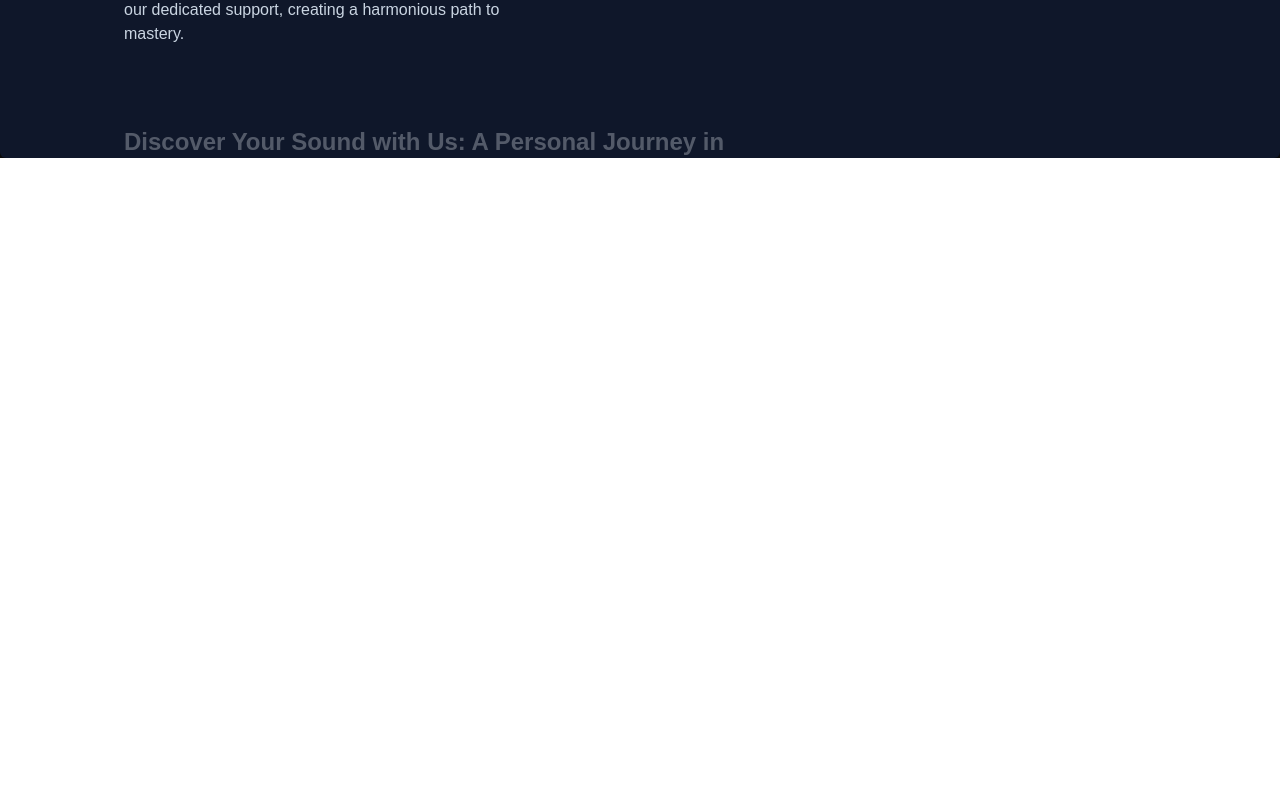
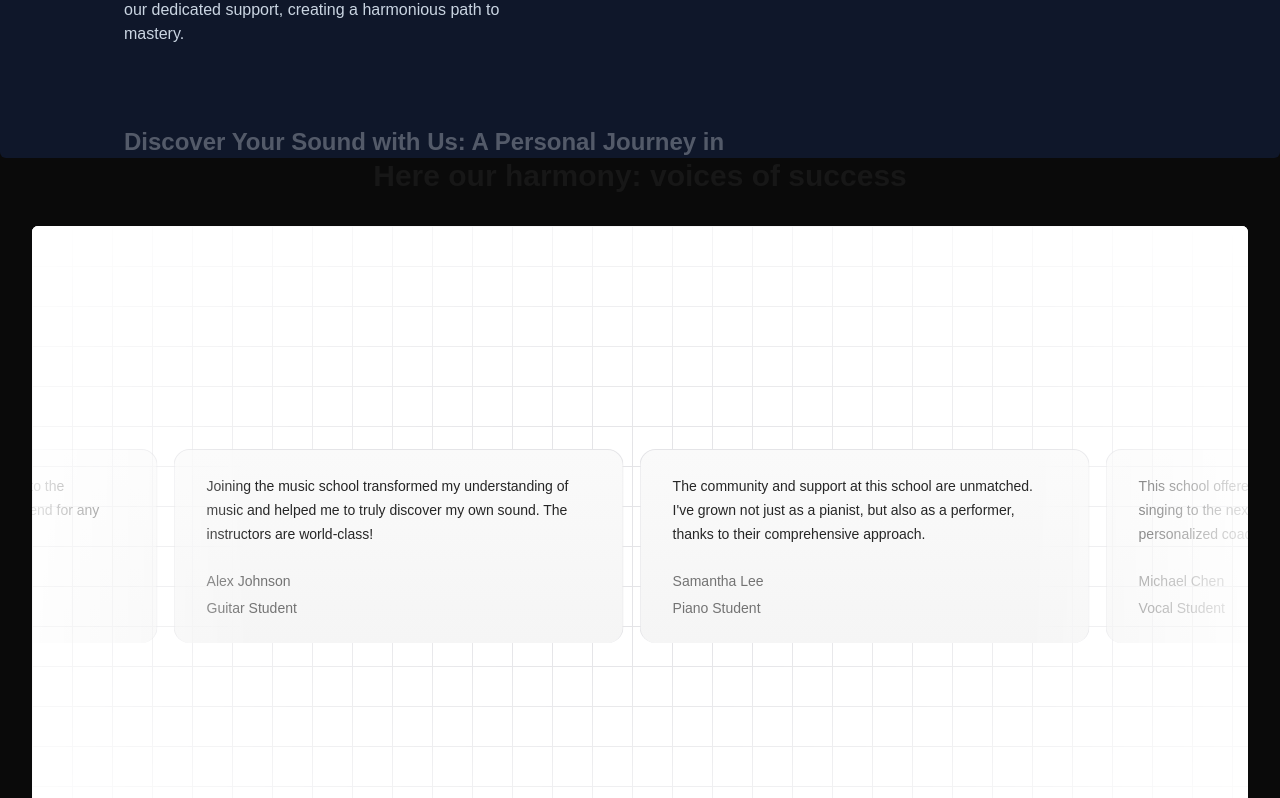
Before and after one commit to vishalsaw28/learnMusic, a Next.js app: page / in a window 1280 px wide. Shown: the part 1766-2564 px from the top of the page. Before the commit the page ends 1924 px from the top, so only its background shows below. Built offline with nearby package versions, Linux system fonts and the light colour scheme.

Commit message:
added the infinite moving card and later integrated grid background directly into the testimonial card

```diff
--- a/src/app/globals.css
+++ b/src/app/globals.css
@@ -11,6 +11,8 @@
   --font-sans: var(--font-geist-sans);
   --font-mono: var(--font-geist-mono);
   --animate-spotlight: spotlight 2s ease 0.75s 1 forwards;
+  --animate-scroll: scroll var(--animation-duration, 40s)
+    var(--animation-direction, forwards) linear infinite;
 }
 
 @keyframes spotlight {
@@ -21,6 +23,11 @@
   100% {
     opacity: 1;
     transform: translate(-50%, -40%) scale(1);
+  }
+}
+@keyframes scroll {
+  to {
+    transform: translate(calc(-50% - 0.5rem));
   }
 }
 
--- a/src/app/page.tsx
+++ b/src/app/page.tsx
@@ -1,6 +1,8 @@
 import FeaturedCourses from "@/components/FeaturedCourses";
+import { GridBackgroundDemo } from "@/components/GridBackground";
 import HeroSection from "@/components/HeroSection";
 import StickyScrollRevel from "@/components/StickyScrollRevel";
+import MusicSchoolTestimonialCards from "@/components/TestimonialCards";
 import Image from "next/image";
 
 export default function Home() {
@@ -9,6 +11,7 @@
       <HeroSection />
       <FeaturedCourses />
       <StickyScrollRevel />
+      <MusicSchoolTestimonialCards />
     </main>
   );
 }
--- /dev/null
+++ b/src/components/GridBackground.tsx
@@ -0,0 +1,20 @@
+import { cn } from "@/lib/utils";
+import React from "react";
+
+export function GridBackgroundDemo() {
+  return (
+    <>
+      <div
+        className={cn(
+          "absolute inset-0 z-0",
+          "[background-size:40px_40px]",
+          "[background-image:linear-gradient(to_right,#e4e4e7_1px,transparent_1px),linear-gradient(to_bottom,#e4e4e7_1px,transparent_1px)]",
+          "dark:[background-image:linear-gradient(to_right,#262626_1px,transparent_1px),linear-gradient(to_bottom,#262626_1px,transparent_1px)]"
+        )}
+      />
+      <div className="pointer-events-none absolute inset-0 z-0 bg-white [mask-image:radial-gradient(ellipse_at_center,transparent_20%,black)] dark:bg-black" />
+    </>
+  );
+}
+
+export default GridBackgroundDemo;
--- /dev/null
+++ b/src/components/TestimonialCards.tsx
@@ -0,0 +1,65 @@
+"use client";
+import React from "react";
+import { InfiniteMovingCards } from "./ui/infinite-moving-cards";
+import { div } from "framer-motion/client";
+import GridBackgroundDemo from "./GridBackground";
+
+const musicSchoolTestimonials = [
+  {
+    quote:
+      "Joining the music school transformed my understanding of music and helped me to truly discover my own sound. The instructors are world-class!",
+    name: "Alex Johnson",
+    title: "Guitar Student",
+  },
+  {
+    quote:
+      "The community and support at this school are unmatched. I've grown not just as a pianist, but also as a performer, thanks to their comprehensive approach.",
+    name: "Samantha Lee",
+    title: "Piano Student",
+  },
+  {
+    quote:
+      "This school offered me the tools and confidence to take my singing to the next level. I'm endlessly grateful for the personalized coaching.",
+    name: "Michael Chen",
+    title: "Vocal Student",
+  },
+  {
+    quote:
+      "As a violinist, finding the right mentor can be challenging, but this school matched me with a teacher who truly understands my goals and challenges.",
+    name: "Emily Taylor",
+    title: "Violin Student",
+  },
+  {
+    quote:
+      "The production courses here opened my eyes to the intricacies of music production. Highly recommend for any aspiring producers!",
+    name: "Chris Morales",
+    title: "Music Production Student",
+  },
+];
+
+function MusicSchoolTestimonialCards() {
+  return (
+    <div
+      className="h-[40rem] w-full dark:bg-dark
+    dark:bg-grid-white/[0.2] relative flex flex-col items-center
+    justify-center overflow-hidden"
+    >
+      {/* <GridBackgroundDemo /> */}
+      <h2 className="text-3xl font-bold text-center mb-8 z-10">
+        Here our harmony: voices of success
+      </h2>
+      <div className="flex justify-center w-full overflow-hidden px-4 *:sm:px-6 lg:px-8">
+        <div className="h-[40rem] rounded-md flex flex-col antialiased bg-white dark:bg-black dark:bg-grid-white/[0.05] items-center justify-center relative overflow-hidden">
+          <GridBackgroundDemo />
+          <InfiniteMovingCards
+            items={musicSchoolTestimonials}
+            direction="right"
+            speed="slow"
+          />
+        </div>
+      </div>
+    </div>
+  );
+}
+
+export default MusicSchoolTestimonialCards;
--- /dev/null
+++ b/src/components/ui/infinite-moving-cards.tsx
@@ -0,0 +1,117 @@
+"use client";
+
+import { cn } from "@/lib/utils";
+import React, { useEffect, useState } from "react";
+
+export const InfiniteMovingCards = ({
+  items,
+  direction = "left",
+  speed = "fast",
+  pauseOnHover = true,
+  className,
+}: {
+  items: {
+    quote: string;
+    name: string;
+    title: string;
+  }[];
+  direction?: "left" | "right";
+  speed?: "fast" | "normal" | "slow";
+  pauseOnHover?: boolean;
+  className?: string;
+}) => {
+  const containerRef = React.useRef<HTMLDivElement>(null);
+  const scrollerRef = React.useRef<HTMLUListElement>(null);
+
+  useEffect(() => {
+    addAnimation();
+  }, []);
+  const [start, setStart] = useState(false);
+  function addAnimation() {
+    if (containerRef.current && scrollerRef.current) {
+      const scrollerContent = Array.from(scrollerRef.current.children);
+
+      scrollerContent.forEach((item) => {
+        const duplicatedItem = item.cloneNode(true);
+        if (scrollerRef.current) {
+          scrollerRef.current.appendChild(duplicatedItem);
+        }
+      });
+
+      getDirection();
+      getSpeed();
+      setStart(true);
+    }
+  }
+  const getDirection = () => {
+    if (containerRef.current) {
+      if (direction === "left") {
+        containerRef.current.style.setProperty(
+          "--animation-direction",
+          "forwards"
+        );
+      } else {
+        containerRef.current.style.setProperty(
+          "--animation-direction",
+          "reverse"
+        );
+      }
+    }
+  };
+  const getSpeed = () => {
+    if (containerRef.current) {
+      if (speed === "fast") {
+        containerRef.current.style.setProperty("--animation-duration", "20s");
+      } else if (speed === "normal") {
+        containerRef.current.style.setProperty("--animation-duration", "40s");
+      } else {
+        containerRef.current.style.setProperty("--animation-duration", "80s");
+      }
+    }
+  };
+  return (
+    <div
+      ref={containerRef}
+      className={cn(
+        "scroller relative z-20 max-w-7xl overflow-hidden [mask-image:linear-gradient(to_right,transparent,white_20%,white_80%,transparent)]",
+        className
+      )}
+    >
+      <ul
+        ref={scrollerRef}
+        className={cn(
+          "flex w-max min-w-full shrink-0 flex-nowrap gap-4 py-4",
+          start && "animate-scroll",
+          pauseOnHover && "hover:[animation-play-state:paused]"
+        )}
+      >
+        {items.map((item, idx) => (
+          <li
+            className="relative w-[350px] max-w-full shrink-0 rounded-2xl border border-b-0 border-zinc-200 bg-[linear-gradient(180deg,#fafafa,#f5f5f5)] px-8 py-6 md:w-[450px] dark:border-zinc-700 dark:bg-[linear-gradient(180deg,#27272a,#18181b)]"
+            key={item.name}
+          >
+            <blockquote>
+              <div
+                aria-hidden="true"
+                className="user-select-none pointer-events-none absolute -top-0.5 -left-0.5 -z-1 h-[calc(100%_+_4px)] w-[calc(100%_+_4px)]"
+              ></div>
+              <span className="relative z-20 text-sm leading-[1.6] font-normal text-neutral-800 dark:text-gray-100">
+                {item.quote}
+              </span>
+              <div className="relative z-20 mt-6 flex flex-row items-center">
+                <span className="flex flex-col gap-1">
+                  <span className="text-sm leading-[1.6] font-normal text-neutral-500 dark:text-gray-400">
+                    {item.name}
+                  </span>
+                  <span className="text-sm leading-[1.6] font-normal text-neutral-500 dark:text-gray-400">
+                    {item.title}
+                  </span>
+                </span>
+              </div>
+            </blockquote>
+          </li>
+        ))}
+      </ul>
+    </div>
+  );
+};
```
